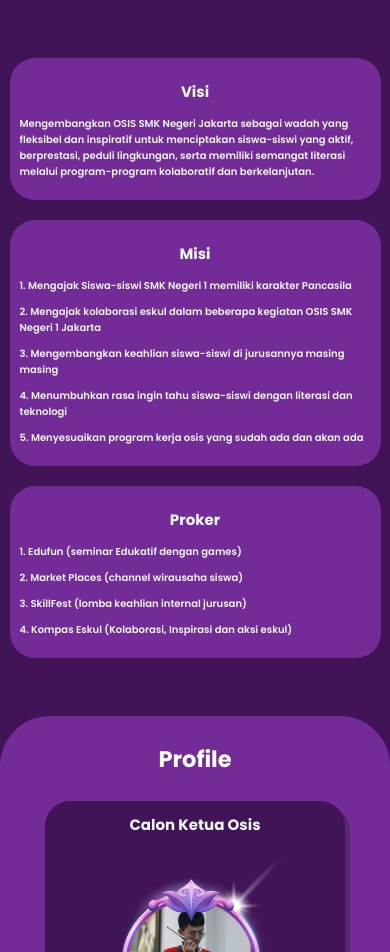
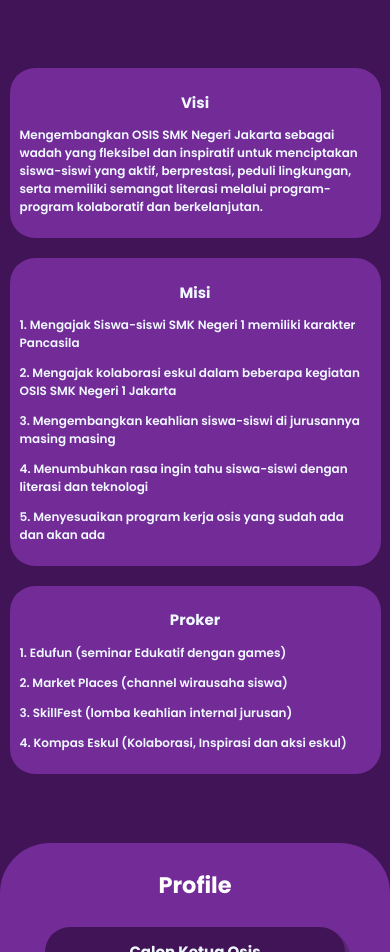
Before and after one commit to PasyaRakha/paslonproject, a plain HTML site: page index.html in a window 390 px wide. Shown: the part 1689-2641 px from the top of the page. Drawn offline with nearby package versions, Linux system fonts and the light colour scheme.

Commit message:
Update style.css

```diff
--- a/style.css
+++ b/style.css
@@ -449,7 +449,7 @@ background: linear-gradient(180deg, rgba(255,228,130,1) 0%, rgba(247,156,194,1)
     }
 
     .detail {
-        height: 85vh;
+        height: 100vh;
     }
 
     .top {
@@ -466,7 +466,7 @@ background: linear-gradient(180deg, rgba(255,228,130,1) 0%, rgba(247,156,194,1)
     }
 
     .visi p, .misi p, .proker p {
-        font-size: 10px;
+        font-size: 12px;
     }
 
     .profile {
```
